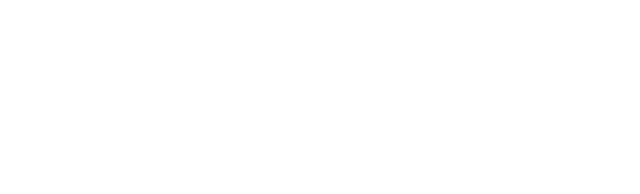
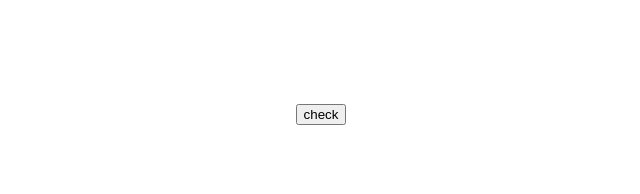
Before and after one commit to C4-Rubaalnadi/MERAKI_Academy_Project_5, a React (Create React App) app in the folder frontend/: page /orders in a window 1280 px wide. Shown: the top 194 px of the page, without its empty margins (319-959 px from the left). Built offline with nearby package versions, Linux system fonts and the light colour scheme.

Commit message:
start of order

```diff
--- a/frontend/src/components/admin/orders/orders.js
+++ b/frontend/src/components/admin/orders/orders.js
@@ -1,9 +1,73 @@
-import React from 'react';
-import "../orders/orders.css"
+import React, { useEffect, useState }  from 'react';
+import axios from "axios";
+import "../orders/orders.css";
+//
 const Orders = () => {
+    const[orders,setOrdes] = useState();
+    const getAllOrder = () => {
+        axios
+        .get("http://localhost:5000/orders/search")
+        .then((res) => {
+          console.log(res.data);
+          setOrdes(res.data);
+        })
+        .catch((err) => {
+          console.log(err);
+        });
+    };
     return (
-        <div>
+        <div className='orderTable'>
+            <button onClick={() => {getAllOrder()}}> check </button>
+            {/* <table>
+        <tr>
+          <th>Image</th>
+          <th></th>
+          <th></th>
+          <th></th>
+          <th></th>
+          <th></th>
+        </tr>
+        {orders &&
+          orders.map((order) => {
+            return (
+              <>
+                <tr>
+                  <td>
+                    <img
+                      className="userImg"
+                      src="https://thumbs.dreamstime.com/b/default-avatar-profile-icon-social-media-user-vector-default-avatar-profile-icon-social-media-user-vector-portrait-176194876.jpg"
+                    />
+                  </td>
+                  <td>{`${user.firstName && user.firstName} ${
+                    user.lastName && user.lastName
+                  }`}</td>
+                  <td>{user.email && user.email}</td>
+                  <td>{user.country && user.country}</td>
+                  <td><select className="updateSelect"><option>{user.role_id ===1? user.role_id +" .user ":user.role_id +" .admin "}</option><option>{user.role_id===1?"2.admin":"1.user"}</option></select>
 
+                    <BiEditAlt
+                      className="editRole"
+                      onClick={() => {
+                          setId(user.id)
+                          SetRole_id(user.role_id)
+                        setUpdateStatus(true);
+                      }}
+                    />
+                  </td>
+                  <td>
+                    <TiDelete
+                      className="deleteIcons"
+                      onClick={() => {
+                        setId(user.id)
+                        setDeleteStatus(true);
+                      }}
+                    />
+                  </td>
+                </tr>
+              </>
+            );
+          })}
+      </table> */}
         </div>
     );
 }
```
Also changed, not shown: 1 other file (tests, documents, lock files or other folders).
